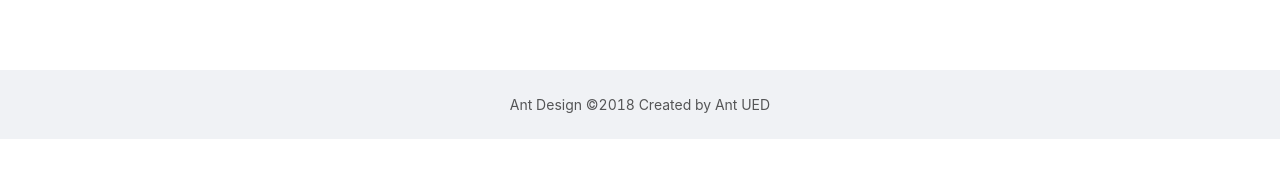
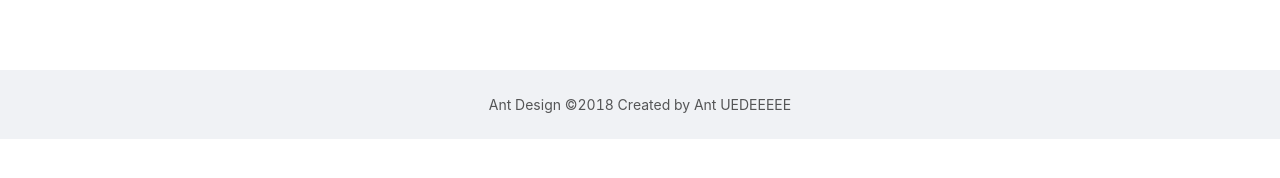
Before and after one commit to 21seu/wiki, a Vue app in the folder wiki-fe/: page /#/ in a window 1280 px wide. Shown: the part 274-452 px from the top of the page. Built offline with nearby package versions, Linux system fonts and the light colour scheme.

Commit message:
制作the-footer组件

```diff
--- a/wiki-fe/src/App.vue
+++ b/wiki-fe/src/App.vue
@@ -2,19 +2,19 @@
     <a-layout>
         <the-header></the-header>
         <router-view/>
-        <a-layout-footer style="text-align: center">
-            Ant Design ©2018 Created by Ant UED
-        </a-layout-footer>
+        <the-footer></the-footer>
     </a-layout>
 </template>
 
 <script>
     import TheHeader from './components/the-header.vue'
+    import TheFooter from './components/the-footer.vue'
 
     export default {
         name: 'app',
         components: {
-            TheHeader
+            TheHeader,
+            TheFooter
         }
     }
 </script>
--- /dev/null
+++ b/wiki-fe/src/components/the-footer.vue
@@ -0,0 +1,15 @@
+<template>
+    <a-layout-footer style="text-align: center">
+        Ant Design ©2018 Created by Ant UEDEEEEE
+    </a-layout-footer>
+</template>
+
+<script>
+    export default {
+        name: "the-footer"
+    }
+</script>
+
+<style scoped>
+
+</style>
```
